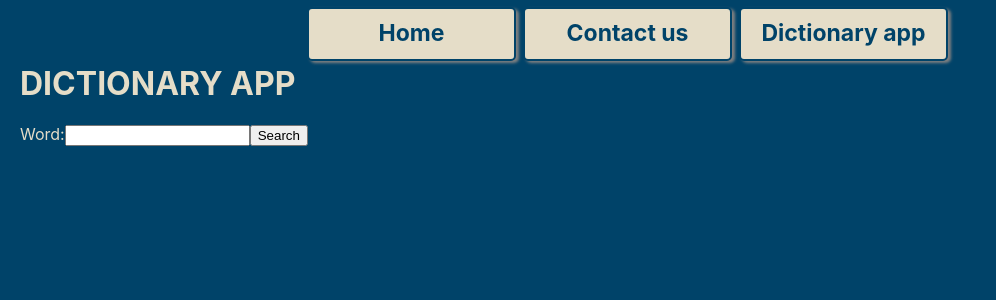
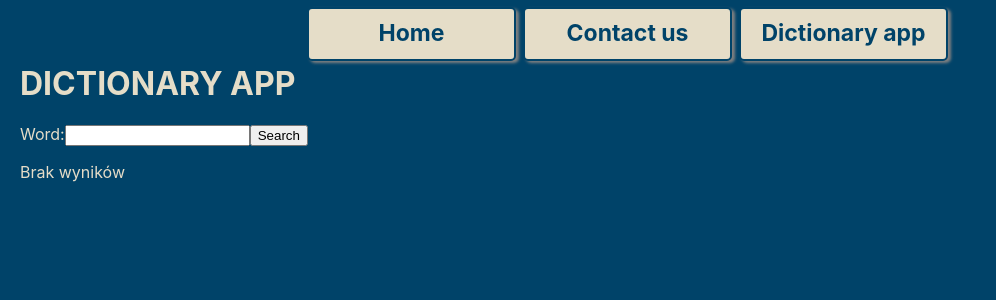
Before and after one commit to KKuczera/dictionary-app, a React (Create React App) app: page /app in a window 1280 px wide. Shown: the top 300 px of the page, without its empty margins (0-996 px from the left). Built offline with nearby package versions, Linux system fonts and the light colour scheme.

Commit message:
Commit v8

```diff
--- a/src/components/Dictionary.js
+++ b/src/components/Dictionary.js
@@ -7,6 +7,7 @@ function Dictionary() {
   const [definitions, setDefinitions] = useState([]);
   const [synonyms, setSynonyms] = useState([]);
   const [examples, setExamples] = useState([]);
+  const [isLoading, setIsLoading] = useState(false);
 
   const handleWordChange = (event) => {
     setWord(event.target.value);
@@ -14,10 +15,10 @@ function Dictionary() {
 
   const handleSubmit = (event) => {
     event.preventDefault();
+    setIsLoading(true);
+
     axios
-      .get(
-        `https://api.dictionaryapi.dev/api/v2/entries/en/${word}`
-      )
+      .get(`https://api.dictionaryapi.dev/api/v2/entries/en/${word}`)
       .then((response) => {
         console.log(response.data);
         setDefinitions(response.data[0].meanings[0].definitions);
@@ -29,12 +30,15 @@ function Dictionary() {
         setDefinitions([]);
         setSynonyms([]);
         setExamples([]);
+      })
+      .finally(() => {
+        setIsLoading(false);
       });
   };
 
   return (
     <div>
-      <Menu/> <br />
+      <Menu /> <br />
 
       <h1>DICTIONARY APP</h1>
 
@@ -47,7 +51,9 @@ function Dictionary() {
         <button type="submit">Search</button>
       </form>
 
-      {definitions && definitions.length > 0 && (
+      {isLoading && <img src={require('./gifs/loading.gif')} alt="Loading" />}
+
+      {definitions && definitions.length > 0 && !isLoading && (
         <div>
           <h2>Definitions:</h2>
           <ul>
@@ -59,7 +65,7 @@ function Dictionary() {
         </div>
       )}
 
-      {synonyms && synonyms.length > 0 && (
+      {synonyms && synonyms.length > 0 && !isLoading && (
         <div>
           <h2>Synonyms:</h2>
           <ul>
@@ -71,7 +77,7 @@ function Dictionary() {
         </div>
       )}
 
-      {examples && examples.length > 0 && (
+      {examples && examples.length > 0 && !isLoading && (
         <div>
           <h2>Examples:</h2>
           <ul>
@@ -82,6 +88,12 @@ function Dictionary() {
           <br />
         </div>
       )}
+
+      {!isLoading && definitions.length === 0 && synonyms.length === 0 && examples.length === 0 && (
+        <div>
+          <p>Brak wyników</p>
+        </div>
+      )}
     </div>
   );
 }
```
Also changed, not shown: src/components/gifs/loading.gif (added).
